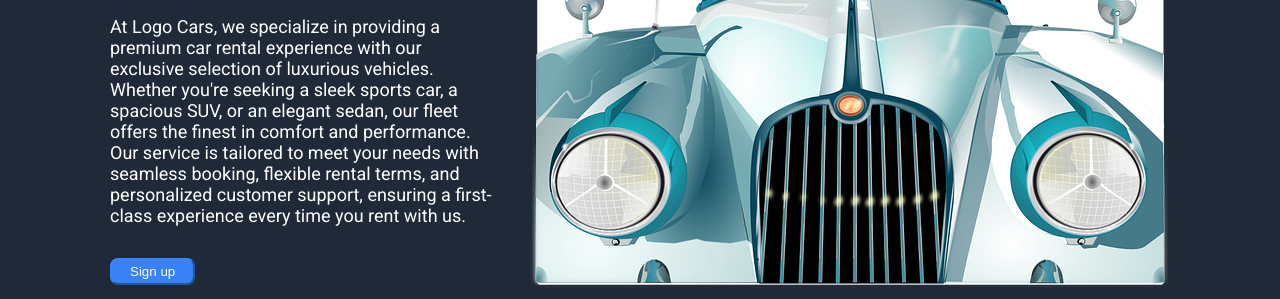
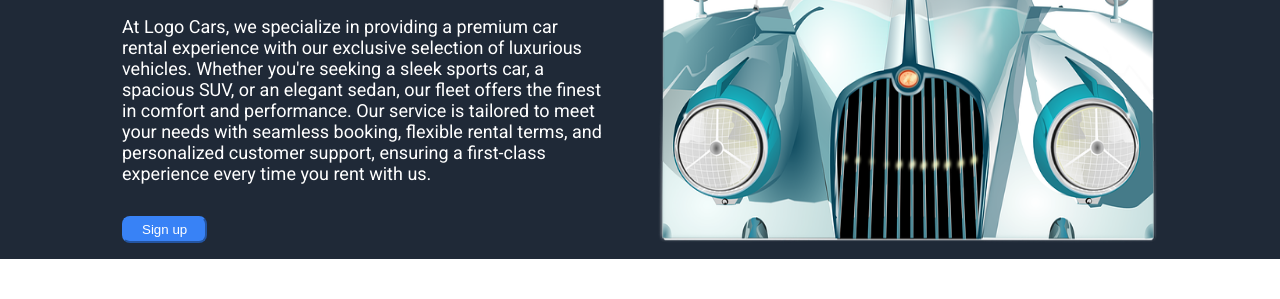
Before and after one commit to Abel157/landing-page-Top, a plain HTML site: page index.html in a window 1280 px wide. Shown: the part 346-645 px from the top of the page. Drawn offline with Linux system fonts and the light colour scheme.

Commit message:
fix the wraping

```diff
--- a/index.html
+++ b/index.html
@@ -25,9 +25,9 @@
                             <p> At Logo Cars, we specialize in providing a premium car rental experience with our exclusive selection of luxurious vehicles. Whether you're seeking a sleek sports car, a spacious SUV, or an elegant sedan, our fleet offers the finest in comfort and performance. Our service is tailored to meet your needs with seamless booking, flexible rental terms, and personalized customer support, ensuring a first-class experience every time you rent with us.</p>
                             <button class="signup">Sign up</button>
                         </div>
-                        <div class="img1">
-                            <img src="./img/oldtimer-146524_640.webp">
-                        </div>
+
+                        <img clas="img1" src="./img/oldtimer-146524_640.webp" width="500">
+
                     </div>
                 </div>
                 <div class="info">
--- a/style.css
+++ b/style.css
@@ -39,6 +39,8 @@ a {
     display: flex;
     justify-content: space-around;
     gap: 32px;
+    flex-wrap: wrap-reverse;
+
 }
 .herotxt{
     max-width: 480px;
@@ -154,3 +156,6 @@ a {
     color: #F9FAF8;
     text-align: center;
 }
+.img1{
+    flex-grow: 1;
+}
```
